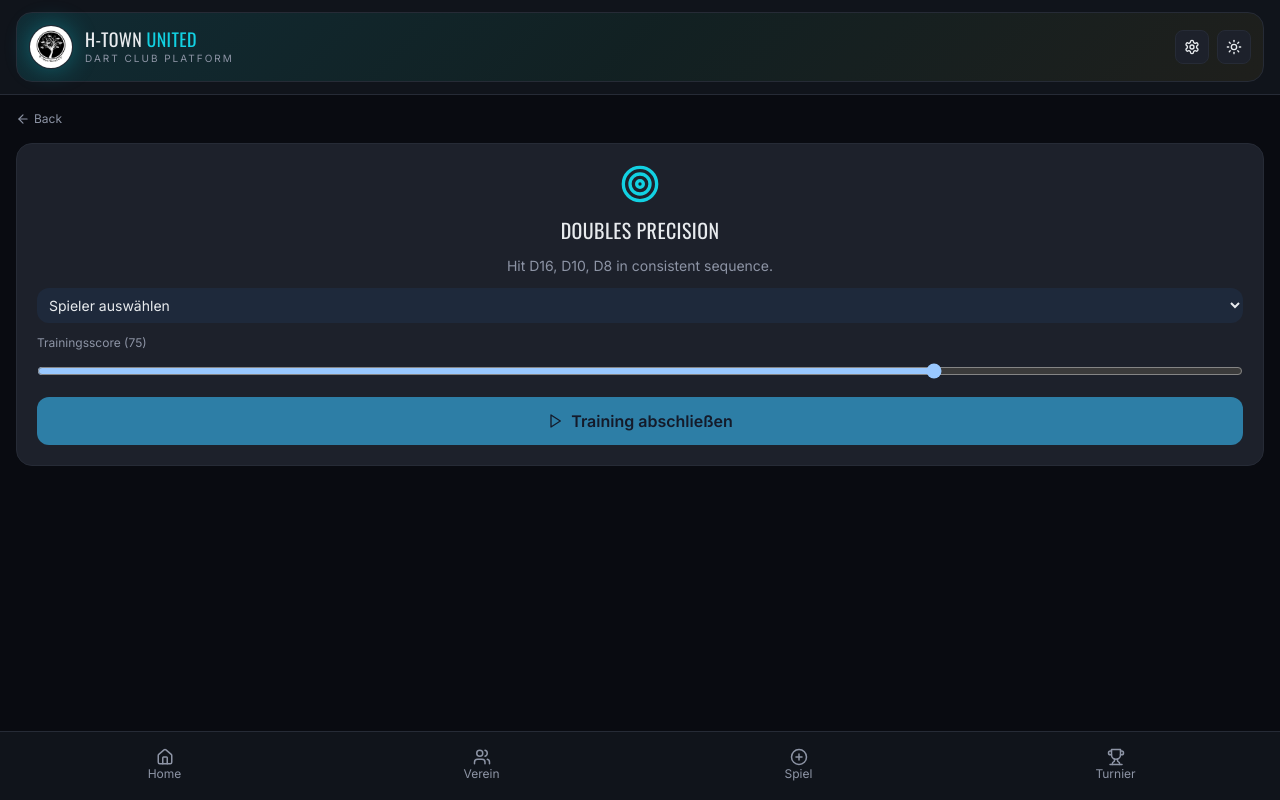
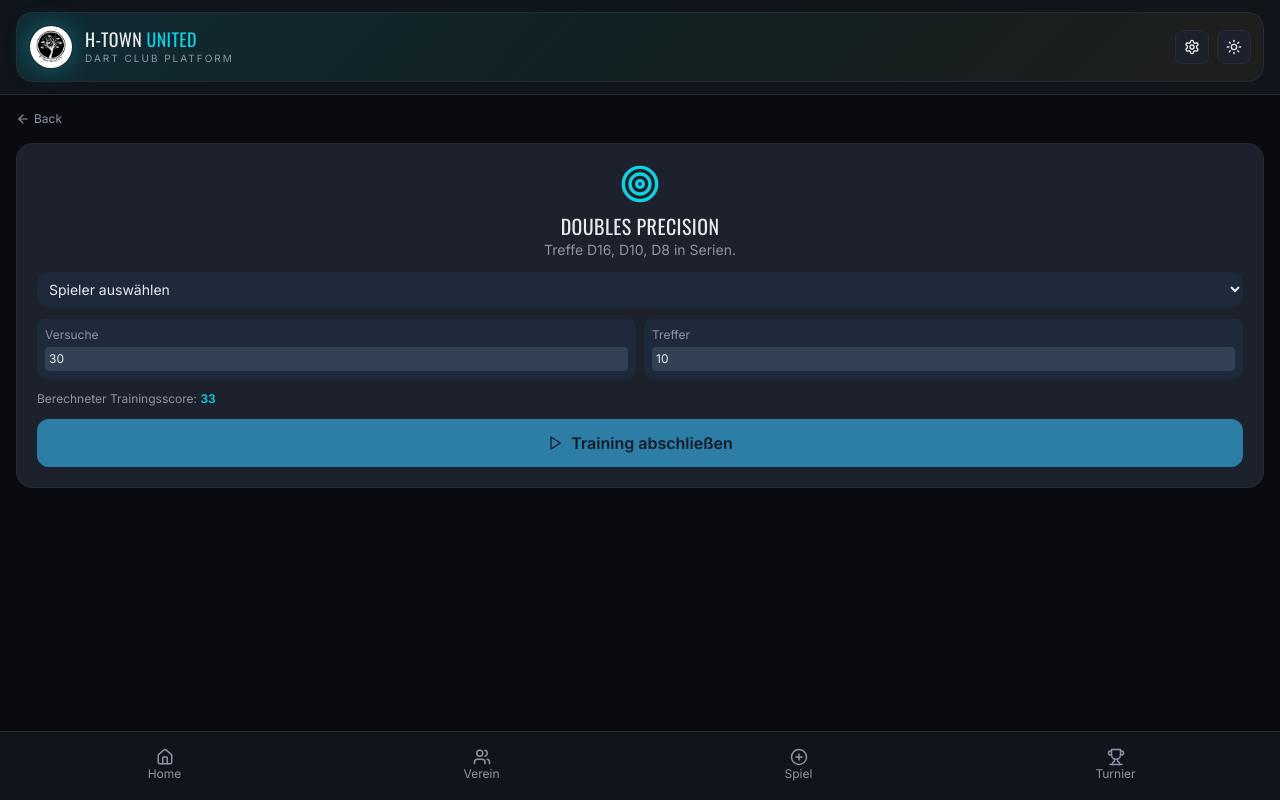
Before and after one commit to Martin-Mue/H-Town-United-Dartsapp-byClawdbot, a React (Vite) app in the folder frontend/: page /training in a window 1280 px wide. Both pictures are taken after a click on the button 640 px from the left and 301 px from the top of the page. Built offline with nearby package versions, Linux system fonts and the light colour scheme.

Commit message:
feat: make training modes genuinely functional with drill-specific scoring logic

```diff
--- a/frontend/src/features/training/TrainingPage.tsx
+++ b/frontend/src/features/training/TrainingPage.tsx
@@ -9,10 +9,17 @@ type ManagedPlayer = {
   pressurePerformanceIndex?: number;
 };
 
-type TrainingLog = { id: string; playerId: string; drillId: string; completedAt: string; score: number };
+type TrainingLog = {
+  id: string;
+  playerId: string;
+  drillId: string;
+  completedAt: string;
+  score: number;
+  metrics: Record<string, number>;
+};
 
 type TrainingDrill = {
-  id: string;
+  id: 'doubles' | 'clock' | 'finish' | 'pressure' | 'random' | 't20';
   name: string;
   description: string;
   icon: typeof Target;
@@ -22,11 +29,12 @@ type TrainingDrill = {
 };
 
 const DRILLS: TrainingDrill[] = [
-  { id: 'doubles', name: 'Doubles Precision', description: 'Hit D16, D10, D8 in consistent sequence.', icon: Target, difficulty: 'Beginner', durationMinutes: 15, category: 'doubles' },
-  { id: 'clock', name: 'Around the Clock', description: 'Hit 1-20 in order with minimal misses.', icon: RotateCw, difficulty: 'Beginner', durationMinutes: 12, category: 'accuracy' },
-  { id: 'finish', name: '121 Finishing', description: 'Checkout from 121 in as few darts as possible.', icon: Crosshair, difficulty: 'Advanced', durationMinutes: 14, category: 'finishing' },
-  { id: 'pressure', name: 'Pressure Decider', description: 'Simulate last-leg scenarios under timer.', icon: Zap, difficulty: 'Pro', durationMinutes: 20, category: 'pressure' },
-  { id: 'random', name: 'Random Checkout', description: 'Solve random finish numbers between 2 and 170.', icon: Trophy, difficulty: 'Advanced', durationMinutes: 16, category: 'finishing' },
+  { id: 'doubles', name: 'Doubles Precision', description: 'Treffe D16, D10, D8 in Serien.', icon: Target, difficulty: 'Beginner', durationMinutes: 15, category: 'doubles' },
+  { id: 'clock', name: 'Around the Clock', description: 'Triff 1 bis 20 in richtiger Reihenfolge.', icon: RotateCw, difficulty: 'Beginner', durationMinutes: 12, category: 'accuracy' },
+  { id: 'finish', name: '121 Finishing', description: 'Checkouts aus 121 unter Matchbedingungen.', icon: Crosshair, difficulty: 'Advanced', durationMinutes: 14, category: 'finishing' },
+  { id: 'pressure', name: 'Pressure Decider', description: 'Decider-Szenarien unter Zeitdruck.', icon: Zap, difficulty: 'Pro', durationMinutes: 20, category: 'pressure' },
+  { id: 'random', name: 'Random Checkout', description: 'Zufällige Finishes 2-170 lösen.', icon: Trophy, difficulty: 'Advanced', durationMinutes: 16, category: 'finishing' },
+  { id: 't20', name: 'T20 Grind', description: '100 Darts auf T20 mit Trefferquote.', icon: Target, difficulty: 'Advanced', durationMinutes: 18, category: 'accuracy' },
 ];
 
 const LOG_KEY = 'htown-training-log';
@@ -35,8 +43,19 @@ export function TrainingPage() {
   const [selectedDrill, setSelectedDrill] = useState<TrainingDrill | null>(null);
   const [filterCategory, setFilterCategory] = useState<string>('all');
   const [selectedPlayerId, setSelectedPlayerId] = useState('');
-  const [sessionScore, setSessionScore] = useState(75);
   const [doneLabel, setDoneLabel] = useState<string | null>(null);
+
+  const [attempts, setAttempts] = useState(30);
+  const [hits, setHits] = useState(10);
+  const [highestReached, setHighestReached] = useState(12);
+  const [dartsUsed, setDartsUsed] = useState(45);
+  const [checkoutsCompleted, setCheckoutsCompleted] = useState(3);
+  const [checkoutAttempts, setCheckoutAttempts] = useState(10);
+  const [avgDartsForCheckout, setAvgDartsForCheckout] = useState(4);
+  const [wonScenarios, setWonScenarios] = useState(4);
+  const [scenarioCount, setScenarioCount] = useState(10);
+  const [t20Hits, setT20Hits] = useState(20);
+  const [t20Darts, setT20Darts] = useState(100);
 
   const players = useMemo<ManagedPlayer[]>(() => {
     try {
@@ -45,7 +64,7 @@ export function TrainingPage() {
     } catch {
       return [];
     }
-  }, []);
+  }, [doneLabel]);
 
   const logs = useMemo<TrainingLog[]>(() => {
     try {
@@ -58,51 +77,138 @@ export function TrainingPage() {
 
   const filteredDrills = filterCategory === 'all' ? DRILLS : DRILLS.filter((d) => d.category === filterCategory);
 
+  const computeScore = (drill: TrainingDrill): { score: number; metrics: Record<string, number> } => {
+    switch (drill.id) {
+      case 'doubles': {
+        const ratio = Math.max(0, Math.min(1, hits / Math.max(1, attempts)));
+        return { score: Math.round(ratio * 100), metrics: { attempts, hits } };
+      }
+      case 'clock': {
+        const progress = Math.max(0, Math.min(20, highestReached));
+        const efficiency = Math.max(0, Math.min(1, 60 / Math.max(20, dartsUsed)));
+        return { score: Math.round((progress / 20) * 70 + efficiency * 30), metrics: { highestReached, dartsUsed } };
+      }
+      case 'finish': {
+        const success = checkoutsCompleted / Math.max(1, checkoutAttempts);
+        const speedBonus = Math.max(0, Math.min(1, (6 - avgDartsForCheckout) / 3));
+        return { score: Math.round(success * 80 + speedBonus * 20), metrics: { checkoutsCompleted, checkoutAttempts, avgDartsForCheckout } };
+      }
+      case 'pressure': {
+        const clutch = wonScenarios / Math.max(1, scenarioCount);
+        return { score: Math.round(clutch * 100), metrics: { wonScenarios, scenarioCount } };
+      }
+      case 'random': {
+        const solved = checkoutsCompleted / Math.max(1, checkoutAttempts);
+        return { score: Math.round(solved * 100), metrics: { solved: checkoutsCompleted, tasks: checkoutAttempts } };
+      }
+      case 't20': {
+        const hitRate = t20Hits / Math.max(1, t20Darts);
+        return { score: Math.round(hitRate * 100), metrics: { t20Hits, t20Darts } };
+      }
+      default:
+        return { score: 0, metrics: {} };
+    }
+  };
+
   const completeSession = () => {
     if (!selectedDrill || !selectedPlayerId) return;
+
+    const { score, metrics } = computeScore(selectedDrill);
     const entry: TrainingLog = {
       id: crypto.randomUUID(),
       playerId: selectedPlayerId,
       drillId: selectedDrill.id,
       completedAt: new Date().toISOString(),
-      score: sessionScore,
+      score,
+      metrics,
     };
-    const nextLogs = [...logs, entry];
-    window.localStorage.setItem(LOG_KEY, JSON.stringify(nextLogs));
+
+    window.localStorage.setItem(LOG_KEY, JSON.stringify([...logs, entry]));
 
     const rawPlayers = window.localStorage.getItem('htown-players');
     if (rawPlayers) {
       const current = JSON.parse(rawPlayers) as ManagedPlayer[];
       const nextPlayers = current.map((p) => {
         if (p.id !== selectedPlayerId) return p;
-        if (selectedDrill.category === 'accuracy') return { ...p, currentAverage: Math.round(((p.currentAverage ?? 50) * 4 + sessionScore / 2) / 5) };
-        if (selectedDrill.category === 'finishing') return { ...p, checkoutPercentage: Math.round(((p.checkoutPercentage ?? 20) * 4 + sessionScore / 2) / 5) };
-        if (selectedDrill.category === 'pressure') return { ...p, pressurePerformanceIndex: Math.round(((p.pressurePerformanceIndex ?? 50) * 4 + sessionScore) / 5) };
+
+        if (selectedDrill.category === 'accuracy') {
+          return { ...p, currentAverage: Math.round(((p.currentAverage ?? 50) * 4 + score * 0.6) / 5) };
+        }
+        if (selectedDrill.category === 'finishing' || selectedDrill.category === 'doubles') {
+          return { ...p, checkoutPercentage: Math.round(((p.checkoutPercentage ?? 20) * 4 + score * 0.5) / 5) };
+        }
+        if (selectedDrill.category === 'pressure') {
+          return { ...p, pressurePerformanceIndex: Math.round(((p.pressurePerformanceIndex ?? 50) * 4 + score) / 5) };
+        }
         return p;
       });
       window.localStorage.setItem('htown-players', JSON.stringify(nextPlayers));
     }
 
-    setDoneLabel('Training gespeichert und Spielerstatistik aktualisiert.');
+    setDoneLabel(`${selectedDrill.name} gespeichert (Score ${score}) und Spielerwerte aktualisiert.`);
     setSelectedDrill(null);
   };
+
+  const drillScorePreview = selectedDrill ? computeScore(selectedDrill).score : 0;
 
   if (selectedDrill) {
     return (
       <div className="space-y-4 animate-[fadeIn_.25s_ease]">
-        <button onClick={() => setSelectedDrill(null)} className="text-xs muted-text flex items-center gap-1"><ArrowLeft size={14} /> Back</button>
-        <div className="card-bg rounded-2xl border soft-border p-5 text-center space-y-3">
-          <selectedDrill.icon className="w-10 h-10 text-[var(--primary)] mx-auto" />
-          <h2 className="text-xl uppercase">{selectedDrill.name}</h2>
-          <p className="text-sm muted-text">{selectedDrill.description}</p>
+        <button onClick={() => setSelectedDrill(null)} className="text-xs muted-text flex items-center gap-1">
+          <ArrowLeft size={14} /> Back
+        </button>
+
+        <div className="card-bg rounded-2xl border soft-border p-5 space-y-3">
+          <div className="text-center">
+            <selectedDrill.icon className="w-10 h-10 text-[var(--primary)] mx-auto" />
+            <h2 className="text-xl uppercase mt-2">{selectedDrill.name}</h2>
+            <p className="text-sm muted-text">{selectedDrill.description}</p>
+          </div>
 
           <select value={selectedPlayerId} onChange={(e) => setSelectedPlayerId(e.target.value)} className="w-full rounded-xl bg-slate-800 p-2 text-sm">
             <option value="">Spieler auswählen</option>
-            {players.map((p) => <option key={p.id} value={p.id}>{p.displayName}</option>)}
+            {players.map((p) => (
+              <option key={p.id} value={p.id}>{p.displayName}</option>
+            ))}
           </select>
 
-          <label className="block text-xs muted-text text-left">Trainingsscore ({sessionScore})</label>
-          <input type="range" min={1} max={100} value={sessionScore} onChange={(e) => setSessionScore(Number(e.target.value))} className="w-full" />
+          {selectedDrill.id === 'doubles' && (
+            <div className="grid grid-cols-2 gap-2 text-xs">
+              <NumberField label="Versuche" value={attempts} setValue={setAttempts} />
+              <NumberField label="Treffer" value={hits} setValue={setHits} />
+            </div>
+          )}
+
+          {selectedDrill.id === 'clock' && (
+            <div className="grid grid-cols-2 gap-2 text-xs">
+              <NumberField label="Höchste Zahl" value={highestReached} setValue={setHighestReached} min={1} max={20} />
+              <NumberField label="Benötigte Darts" value={dartsUsed} setValue={setDartsUsed} min={1} max={200} />
+            </div>
+          )}
+
+          {(selectedDrill.id === 'finish' || selectedDrill.id === 'random') && (
+            <div className="grid grid-cols-3 gap-2 text-xs">
+              <NumberField label="Erfolgreiche Checkouts" value={checkoutsCompleted} setValue={setCheckoutsCompleted} />
+              <NumberField label="Checkout Versuche" value={checkoutAttempts} setValue={setCheckoutAttempts} />
+              {selectedDrill.id === 'finish' && <NumberField label="Ø Darts pro Checkout" value={avgDartsForCheckout} setValue={setAvgDartsForCheckout} min={1} max={9} />}
+            </div>
+          )}
+
+          {selectedDrill.id === 'pressure' && (
+            <div className="grid grid-cols-2 gap-2 text-xs">
+              <NumberField label="Gewonnene Szenarien" value={wonScenarios} setValue={setWonScenarios} />
+              <NumberField label="Szenarien gesamt" value={scenarioCount} setValue={setScenarioCount} />
+            </div>
+          )}
+
+          {selectedDrill.id === 't20' && (
+            <div className="grid grid-cols-2 gap-2 text-xs">
+              <NumberField label="T20 Treffer" value={t20Hits} setValue={setT20Hits} />
+              <NumberField label="Gesamt Darts" value={t20Darts} setValue={setT20Darts} />
+            </div>
+          )}
+
+          <p className="text-xs muted-text">Berechneter Trainingsscore: <span className="primary-text font-semibold">{drillScorePreview}</span></p>
 
           <button disabled={!selectedPlayerId} onClick={completeSession} className="w-full rounded-xl bg-sky-400 p-3 font-semibold text-slate-900 flex items-center justify-center gap-2 disabled:opacity-60">
             <Play size={16} /> Training abschließen
@@ -116,10 +222,17 @@ export function TrainingPage() {
     <section className="space-y-4 animate-[fadeIn_.25s_ease]">
       <div className="hero-gradient rounded-2xl border soft-border p-4 flex items-center gap-3">
         <Dumbbell className="w-6 h-6 text-[var(--primary)]" />
-        <div><h2 className="text-lg uppercase">Training</h2><p className="text-xs muted-text">Alle Modi sind jetzt startbar und speichern Ergebnisse.</p></div>
+        <div>
+          <h2 className="text-lg uppercase">Training</h2>
+          <p className="text-xs muted-text">Alle Trainingsmodi mit echter Modus-spezifischer Logik.</p>
+        </div>
       </div>
 
-      {doneLabel && <p className="rounded-xl bg-emerald-900/30 p-3 text-xs text-emerald-200 flex items-center gap-2"><CheckCircle2 size={14} /> {doneLabel}</p>}
+      {doneLabel && (
+        <p className="rounded-xl bg-emerald-900/30 p-3 text-xs text-emerald-200 flex items-center gap-2">
+          <CheckCircle2 size={14} /> {doneLabel}
+        </p>
+      )}
 
       <div className="flex gap-2 overflow-x-auto pb-1">
         {['all', 'doubles', 'finishing', 'accuracy', 'pressure'].map((cat) => (
@@ -132,7 +245,14 @@ export function TrainingPage() {
       <div className="grid grid-cols-1 gap-3">
         {filteredDrills.map((drill) => (
           <button key={drill.id} onClick={() => setSelectedDrill(drill)} className="card-bg border soft-border rounded-2xl p-4 text-left hover:border-sky-400/50 transition">
-            <div className="flex items-start gap-3"><drill.icon className="w-7 h-7 text-[var(--primary)] shrink-0" /><div><p className="font-semibold text-sm">{drill.name}</p><p className="text-xs muted-text mt-1">{drill.description}</p><p className="text-[10px] muted-text mt-2">{drill.difficulty} · {drill.durationMinutes} min</p></div></div>
+            <div className="flex items-start gap-3">
+              <drill.icon className="w-7 h-7 text-[var(--primary)] shrink-0" />
+              <div>
+                <p className="font-semibold text-sm">{drill.name}</p>
+                <p className="text-xs muted-text mt-1">{drill.description}</p>
+                <p className="text-[10px] muted-text mt-2">{drill.difficulty} · {drill.durationMinutes} min</p>
+              </div>
+            </div>
           </button>
         ))}
       </div>
@@ -141,7 +261,9 @@ export function TrainingPage() {
         <h3 className="text-sm uppercase mb-2">Letzte Trainings</h3>
         <div className="space-y-2 text-xs">
           {logs.slice(-8).reverse().map((l) => (
-            <div key={l.id} className="rounded bg-slate-800 p-2">{new Date(l.completedAt).toLocaleString('de-DE')} · {l.drillId} · Score {l.score}</div>
+            <div key={l.id} className="rounded bg-slate-800 p-2">
+              {new Date(l.completedAt).toLocaleString('de-DE')} · {l.drillId} · Score {l.score}
+            </div>
           ))}
           {logs.length === 0 && <p className="muted-text">Noch keine Trainings gespeichert.</p>}
         </div>
@@ -149,3 +271,19 @@ export function TrainingPage() {
     </section>
   );
 }
+
+function NumberField({ label, value, setValue, min = 0, max = 999 }: { label: string; value: number; setValue: (v: number) => void; min?: number; max?: number }) {
+  return (
+    <label className="rounded-lg bg-slate-800 p-2">
+      <span className="block muted-text mb-1">{label}</span>
+      <input
+        type="number"
+        value={value}
+        min={min}
+        max={max}
+        onChange={(e) => setValue(Math.max(min, Math.min(max, Number(e.target.value || 0))))}
+        className="w-full rounded bg-slate-700 p-1"
+      />
+    </label>
+  );
+}
```
